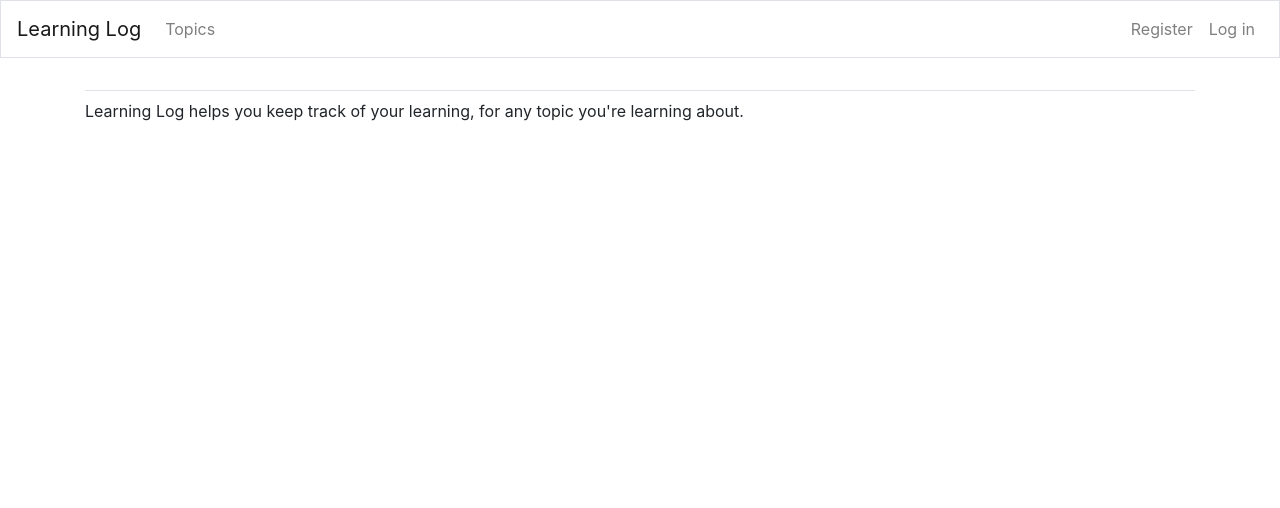
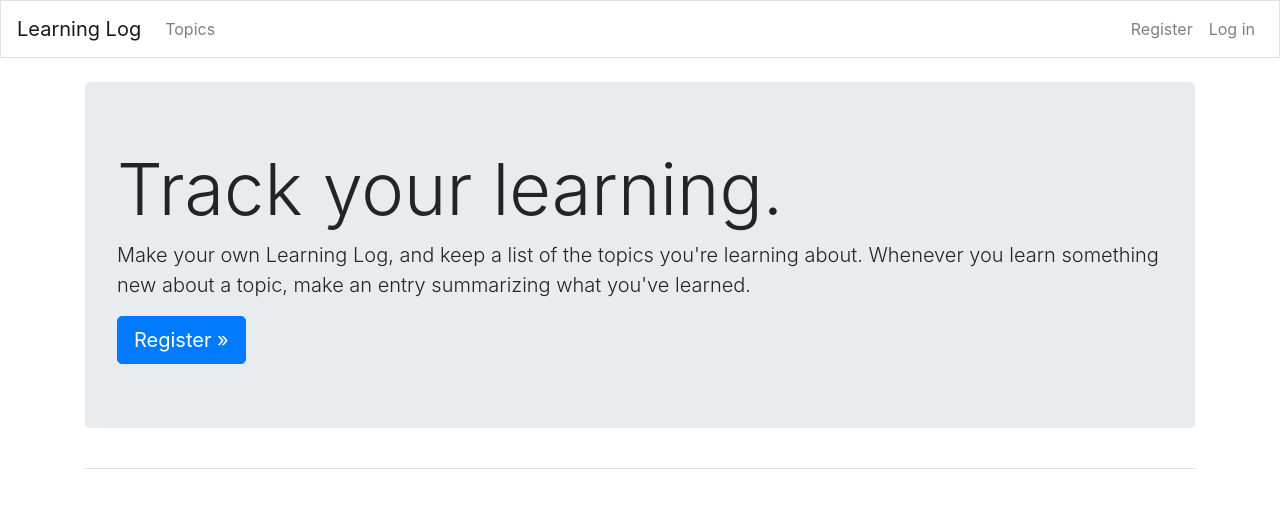
Before and after one commit to ku4umid3e/learning_log, a Django app: page / in a window 1280 px wide. Shown: the top 508 px of the page. Run offline with Django 3.2, Linux system fonts and the light colour scheme; some libraries are stand-ins or nearby versions.

Commit message:
Changed 'index.html' to work correctly with django-bootstrap

```diff
--- a/learning_logs/templates/learning_logs/index.html
+++ b/learning_logs/templates/learning_logs/index.html
@@ -4,6 +4,16 @@
 Learning Log
 {% endblock %}
 
-{% block content %}
-<p>Learning Log helps you keep track of your learning, for any topic you're learning about.</p>
-{% endblock %}
+{% block page_header %}
+    <div class='jumbotron'>
+        <h1 class="display-3">Track your learning.</h1>
+
+        <p class="lead">Make your own Learning Log, and keep a list of the topics
+          you're learning about. Whenever you learn something new about a
+          topic, make an entry summarizing what you've learned.</p>
+
+        <a class="btn btn-lg btn-primary" href="{% url 'users:register' %}%"
+          role="button">Register &raquo;</a>
+
+        </div>
+{% endblock page_header %}
```
